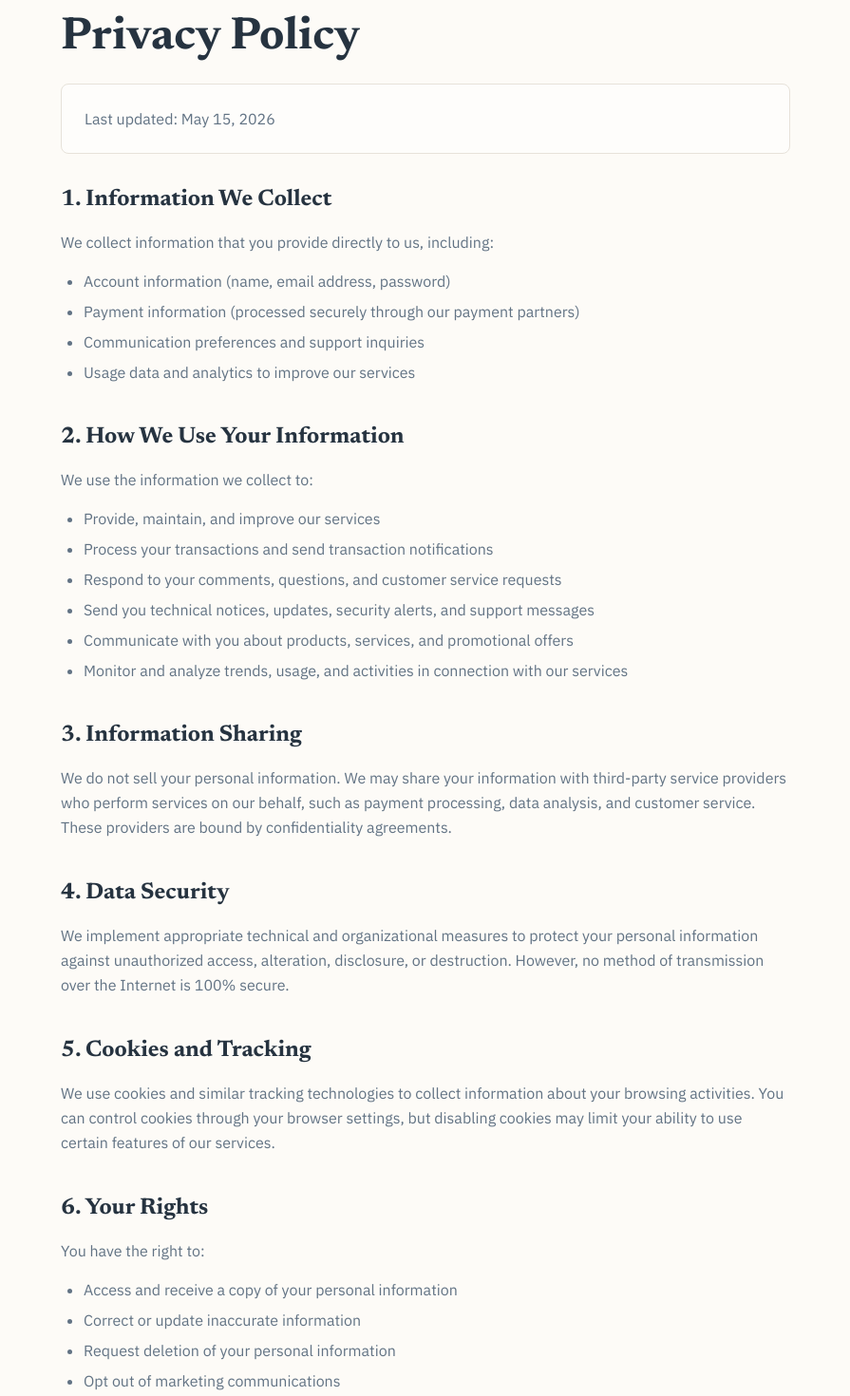
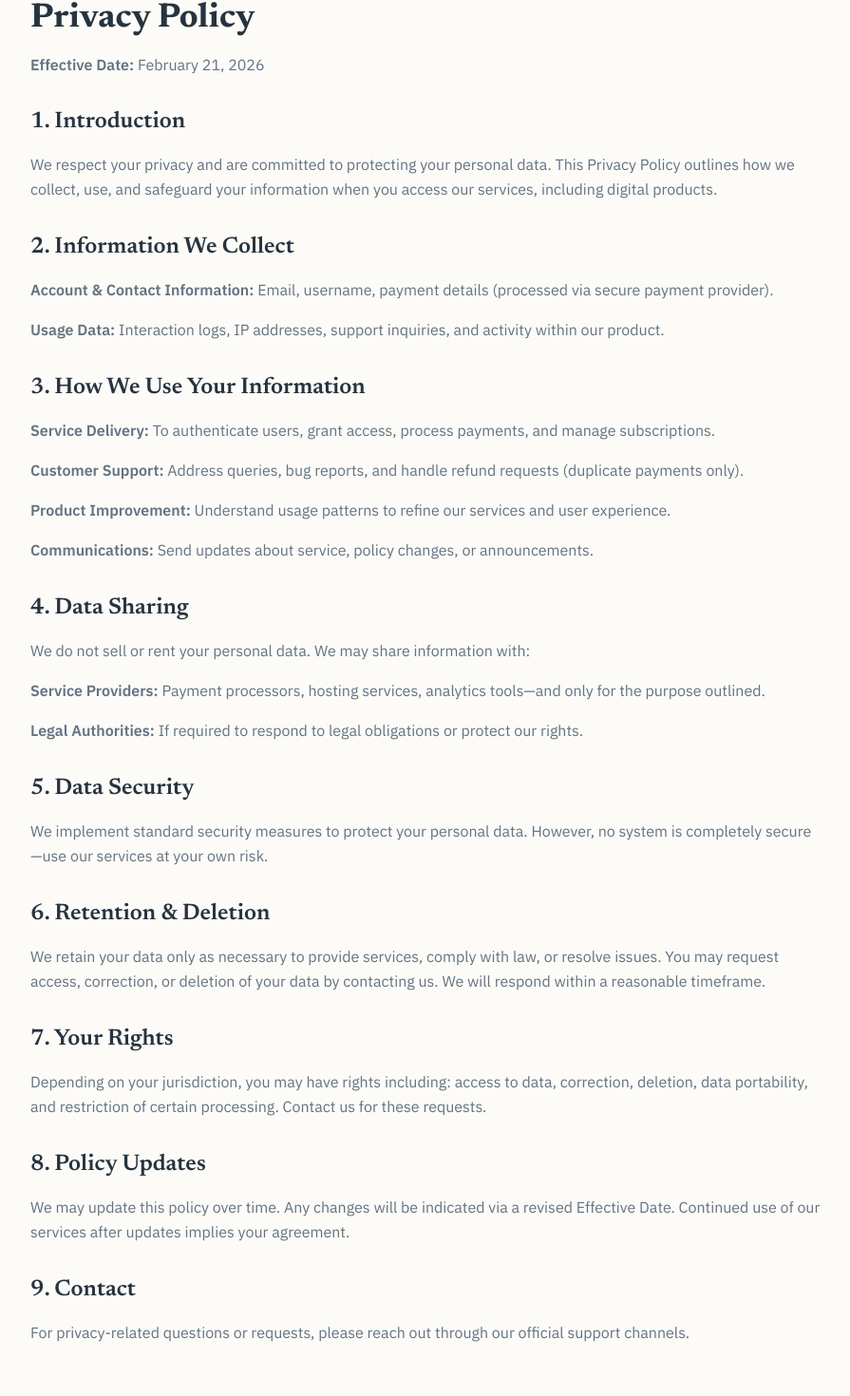
Before and after one commit to Usamaqur12/sg-800e0f93-fb1b-4fa9-9ce5-03e6289fd30c-1778894677, a Next.js app: page /privacy-policy in a window 1280 px wide. Shown: the part 104-1574 px from the top of the page at 95% size, without its empty margins (192-1087 px from the left). Built offline with nearby package versions, Linux system fonts and the light colour scheme.

Commit message:
chore(content): update homepage and legal policies

```diff
--- a/src/pages/privacy-policy.tsx
+++ b/src/pages/privacy-policy.tsx
@@ -6,134 +6,127 @@ export default function PrivacyPolicy() {
   return (
     <>
       <SEO
-        title="Privacy Policy - DABEL Solutions"
-        description="Learn how DABEL Solutions collects, uses, and protects your personal information when using our digital products and services."
+        title="Privacy Policy - dabel ai"
+        description="Learn how we collect, use, and protect your personal information."
       />
 
       <div className="min-h-screen bg-background">
-        <div className="container py-12 md:py-16">
+        <div className="container py-12 max-w-4xl">
           <Link
             href="/"
-            className="inline-flex items-center gap-2 text-muted-foreground hover:text-foreground transition-colors mb-8"
+            className="inline-flex items-center gap-2 text-muted-foreground hover:text-accent transition-colors mb-8"
           >
             <ArrowLeft className="w-4 h-4" />
             Back to Home
           </Link>
 
-          <div className="max-w-3xl mx-auto">
-            <h1 className="font-serif text-4xl md:text-5xl font-bold text-foreground mb-6">
+          <div className="prose prose-slate max-w-none">
+            <h1 className="font-serif text-4xl font-bold text-foreground mb-4">
               Privacy Policy
             </h1>
 
-            <div className="prose prose-lg max-w-none">
-              <div className="bg-card border border-border rounded-lg p-6 mb-8">
-                <p className="text-muted-foreground mb-0">
-                  Last updated: May 15, 2026
+            <p className="text-muted-foreground mb-8">
+              <strong>Effective Date:</strong> February 21, 2026
             </p>
-              </div>
 
-              <section className="mb-10">
-                <h2 className="font-serif text-2xl font-bold text-foreground mb-4">
-                  1. Information We Collect
+            <section className="mb-8">
+              <h2 className="font-serif text-2xl font-semibold text-foreground mb-4">
+                1. Introduction
               </h2>
               <p className="text-muted-foreground leading-relaxed mb-4">
-                  We collect information that you provide directly to us, including:
-                </p>
-                <ul className="list-disc pl-6 text-muted-foreground space-y-2">
-                  <li>Account information (name, email address, password)</li>
-                  <li>Payment information (processed securely through our payment partners)</li>
-                  <li>Communication preferences and support inquiries</li>
-                  <li>Usage data and analytics to improve our services</li>
-                </ul>
-              </section>
-
-              <section className="mb-10">
-                <h2 className="font-serif text-2xl font-bold text-foreground mb-4">
-                  2. How We Use Your Information
-                </h2>
-                <p className="text-muted-foreground leading-relaxed mb-4">
-                  We use the information we collect to:
-                </p>
-                <ul className="list-disc pl-6 text-muted-foreground space-y-2">
-                  <li>Provide, maintain, and improve our services</li>
-                  <li>Process your transactions and send transaction notifications</li>
-                  <li>Respond to your comments, questions, and customer service requests</li>
-                  <li>Send you technical notices, updates, security alerts, and support messages</li>
-                  <li>Communicate with you about products, services, and promotional offers</li>
-                  <li>Monitor and analyze trends, usage, and activities in connection with our services</li>
-                </ul>
-              </section>
-
-              <section className="mb-10">
-                <h2 className="font-serif text-2xl font-bold text-foreground mb-4">
-                  3. Information Sharing
-                </h2>
-                <p className="text-muted-foreground leading-relaxed">
-                  We do not sell your personal information. We may share your information with third-party service providers who perform services on our behalf, such as payment processing, data analysis, and customer service. These providers are bound by confidentiality agreements.
+                We respect your privacy and are committed to protecting your personal data. This Privacy Policy outlines how we collect, use, and safeguard your information when you access our services, including digital products.
               </p>
             </section>
 
-              <section className="mb-10">
-                <h2 className="font-serif text-2xl font-bold text-foreground mb-4">
-                  4. Data Security
+            <section className="mb-8">
+              <h2 className="font-serif text-2xl font-semibold text-foreground mb-4">
+                2. Information We Collect
               </h2>
+              <p className="text-muted-foreground leading-relaxed mb-4">
+                <strong>Account & Contact Information:</strong> Email, username, payment details (processed via secure payment provider).
+              </p>
               <p className="text-muted-foreground leading-relaxed">
-                  We implement appropriate technical and organizational measures to protect your personal information against unauthorized access, alteration, disclosure, or destruction. However, no method of transmission over the Internet is 100% secure.
+                <strong>Usage Data:</strong> Interaction logs, IP addresses, support inquiries, and activity within our product.
               </p>
             </section>
 
-              <section className="mb-10">
-                <h2 className="font-serif text-2xl font-bold text-foreground mb-4">
-                  5. Cookies and Tracking
+            <section className="mb-8">
+              <h2 className="font-serif text-2xl font-semibold text-foreground mb-4">
+                3. How We Use Your Information
               </h2>
+              <p className="text-muted-foreground leading-relaxed mb-4">
+                <strong>Service Delivery:</strong> To authenticate users, grant access, process payments, and manage subscriptions.
+              </p>
+              <p className="text-muted-foreground leading-relaxed mb-4">
+                <strong>Customer Support:</strong> Address queries, bug reports, and handle refund requests (duplicate payments only).
+              </p>
+              <p className="text-muted-foreground leading-relaxed mb-4">
+                <strong>Product Improvement:</strong> Understand usage patterns to refine our services and user experience.
+              </p>
               <p className="text-muted-foreground leading-relaxed">
-                  We use cookies and similar tracking technologies to collect information about your browsing activities. You can control cookies through your browser settings, but disabling cookies may limit your ability to use certain features of our services.
+                <strong>Communications:</strong> Send updates about service, policy changes, or announcements.
               </p>
             </section>
 
-              <section className="mb-10">
-                <h2 className="font-serif text-2xl font-bold text-foreground mb-4">
-                  6. Your Rights
+            <section className="mb-8">
+              <h2 className="font-serif text-2xl font-semibold text-foreground mb-4">
+                4. Data Sharing
               </h2>
               <p className="text-muted-foreground leading-relaxed mb-4">
-                  You have the right to:
+                We do not sell or rent your personal data. We may share information with:
               </p>
-                <ul className="list-disc pl-6 text-muted-foreground space-y-2">
-                  <li>Access and receive a copy of your personal information</li>
-                  <li>Correct or update inaccurate information</li>
-                  <li>Request deletion of your personal information</li>
-                  <li>Opt out of marketing communications</li>
-                  <li>Withdraw consent where we rely on consent to process your information</li>
-                </ul>
-              </section>
-
-              <section className="mb-10">
-                <h2 className="font-serif text-2xl font-bold text-foreground mb-4">
-                  7. Children's Privacy
-                </h2>
+              <p className="text-muted-foreground leading-relaxed mb-4">
+                <strong>Service Providers:</strong> Payment processors, hosting services, analytics tools—and only for the purpose outlined.
+              </p>
               <p className="text-muted-foreground leading-relaxed">
-                  Our services are not directed to children under 13. We do not knowingly collect personal information from children under 13. If you become aware that a child has provided us with personal information, please contact us.
+                <strong>Legal Authorities:</strong> If required to respond to legal obligations or protect our rights.
               </p>
             </section>
 
-              <section className="mb-10">
-                <h2 className="font-serif text-2xl font-bold text-foreground mb-4">
-                  8. Changes to This Policy
+            <section className="mb-8">
+              <h2 className="font-serif text-2xl font-semibold text-foreground mb-4">
+                5. Data Security
               </h2>
               <p className="text-muted-foreground leading-relaxed">
-                  We may update this Privacy Policy from time to time. We will notify you of any changes by posting the new Privacy Policy on this page and updating the "Last updated" date.
+                We implement standard security measures to protect your personal data. However, no system is completely secure—use our services at your own risk.
               </p>
             </section>
 
-              <section className="mb-10">
-                <h2 className="font-serif text-2xl font-bold text-foreground mb-4">
-                  9. Contact Us
+            <section className="mb-8">
+              <h2 className="font-serif text-2xl font-semibold text-foreground mb-4">
+                6. Retention & Deletion
               </h2>
               <p className="text-muted-foreground leading-relaxed">
-                  If you have questions about this Privacy Policy, please contact us at <a href="mailto:support@dabel.ai" className="text-accent hover:underline">support@dabel.ai</a>
+                We retain your data only as necessary to provide services, comply with law, or resolve issues. You may request access, correction, or deletion of your data by contacting us. We will respond within a reasonable timeframe.
               </p>
             </section>
-            </div>
+
+            <section className="mb-8">
+              <h2 className="font-serif text-2xl font-semibold text-foreground mb-4">
+                7. Your Rights
+              </h2>
+              <p className="text-muted-foreground leading-relaxed">
+                Depending on your jurisdiction, you may have rights including: access to data, correction, deletion, data portability, and restriction of certain processing. Contact us for these requests.
+              </p>
+            </section>
+
+            <section className="mb-8">
+              <h2 className="font-serif text-2xl font-semibold text-foreground mb-4">
+                8. Policy Updates
+              </h2>
+              <p className="text-muted-foreground leading-relaxed">
+                We may update this policy over time. Any changes will be indicated via a revised Effective Date. Continued use of our services after updates implies your agreement.
+              </p>
+            </section>
+
+            <section className="mb-8">
+              <h2 className="font-serif text-2xl font-semibold text-foreground mb-4">
+                9. Contact
+              </h2>
+              <p className="text-muted-foreground leading-relaxed">
+                For privacy-related questions or requests, please reach out through our official support channels.
+              </p>
+            </section>
           </div>
         </div>
       </div>
--- a/src/pages/refund-policy.tsx
+++ b/src/pages/refund-policy.tsx
@@ -6,31 +6,28 @@ export default function RefundPolicy() {
   return (
     <>
       <SEO
-        title="Refund Policy - DABEL Solutions"
-        description="Learn about our refund policy, eligibility requirements, and how to request a refund for DABEL Solutions digital products and services."
+        title="Refund Policy - dabel ai"
+        description="Learn about our refund policy and eligibility criteria."
       />
 
       <div className="min-h-screen bg-background">
-        <div className="container py-12 md:py-16">
+        <div className="container py-12 max-w-4xl">
           <Link
             href="/"
-            className="inline-flex items-center gap-2 text-muted-foreground hover:text-foreground transition-colors mb-8"
+            className="inline-flex items-center gap-2 text-muted-foreground hover:text-accent transition-colors mb-8"
           >
             <ArrowLeft className="w-4 h-4" />
             Back to Home
           </Link>
 
-          <div className="max-w-3xl mx-auto">
-            <h1 className="font-serif text-4xl md:text-5xl font-bold text-foreground mb-6">
+          <div className="prose prose-slate max-w-none">
+            <h1 className="font-serif text-4xl font-bold text-foreground mb-4">
               Refund Policy
             </h1>
 
-            <div className="prose prose-lg max-w-none">
-              <div className="bg-card border border-border rounded-lg p-6 mb-8">
-                <p className="text-muted-foreground mb-0">
-                  Last updated: May 15, 2026
+            <p className="text-muted-foreground mb-8">
+              <strong>Effective Date:</strong> February 21, 2026
             </p>
-              </div>
 
             <section className="mb-10">
               <h2 className="font-serif text-2xl font-bold text-foreground mb-4">
@@ -113,7 +110,6 @@ export default function RefundPolicy() {
           </div>
         </div>
       </div>
-      </div>
     </>
   );
 }
```
Also changed, not shown: src/pages/index.tsx (+1 -11 lines). Lines whose indentation alone changed are shown as unchanged.
